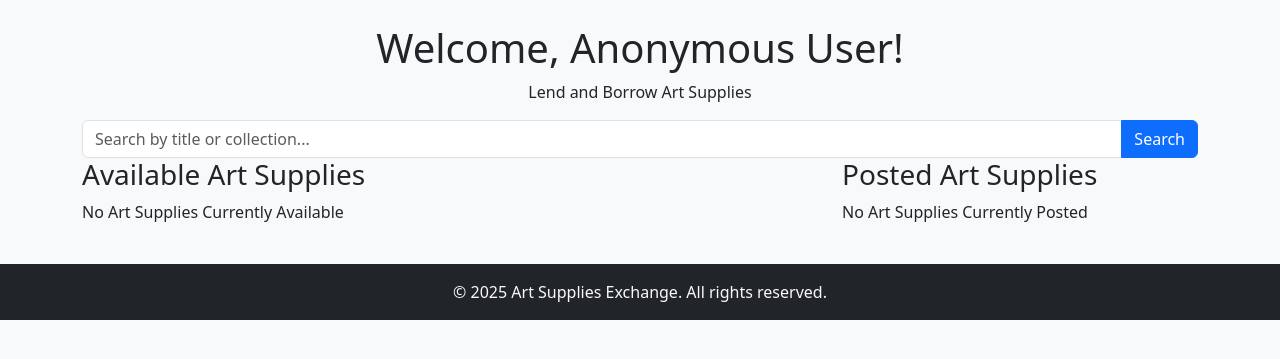
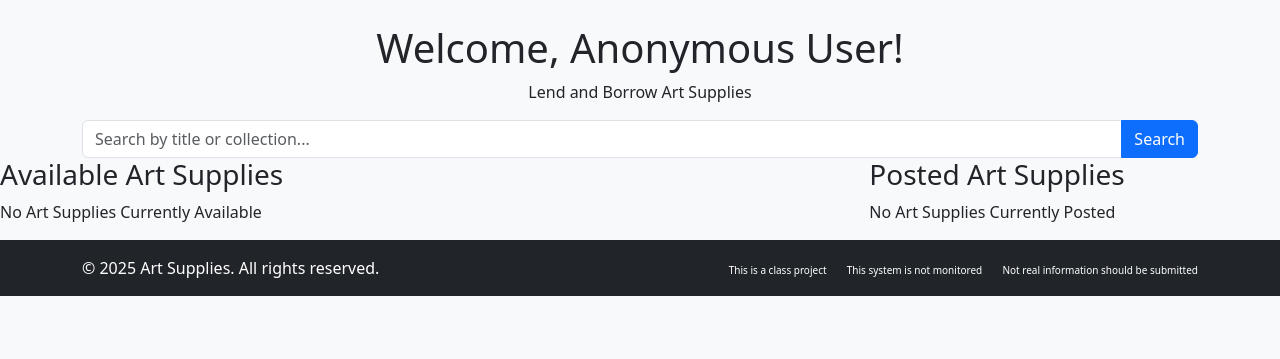
Before and after one commit to afiap333/art-library-afia, a Django app: page /anonymous/ in a window 1280 px wide. Shown: the part 56-415 px from the top of the page. Run offline with Django 5.2, Linux system fonts and the light colour scheme; data that the repository does not hold is empty; some libraries are stand-ins or nearby versions.

Commit message:
updated footer of anonymous user page

```diff
--- a/artlibrary/templates/artlibrary/anonymous.html
+++ b/artlibrary/templates/artlibrary/anonymous.html
@@ -35,9 +35,12 @@
         <p class="text-center">Lend and Borrow Art Supplies</p>
 
        <!-- Search Feature -->
-       <div class="input-group">
-        <input type="text" name="query" class="form-control" placeholder="Search by title or collection...">
-        <button type="submit" class="btn btn-primary">Search</button>
+        <form action="/search" method="GET">
+            <div class="input-group">
+                <input type="text" name="query" class="form-control" placeholder="Search by title or collection...">
+                <button type="submit" class="btn btn-primary">Search</button>
+            </div>
+        </form>
     </div>
 
         <div class="row">
@@ -76,13 +79,21 @@
 
     <!--Adding items pop up-->
 
-
     <!-- Footer -->
-    <footer class="bg-dark text-light text-center py-3 mt-4">
-        <div class="container">
-            <p class="mb-0">&copy; 2025 Art Supplies Exchange. All rights reserved.</p>
+<footer class="py-3 bg-dark text-white mt-auto bg-brown">
+    <div class="container">
+        <div class="row">
+            <div class="col-md-6">
+                <p class="mb-0">&copy; 2025 Art Supplies. All rights reserved.</p>
+            </div>
+            <div class="col-md-6 text-md-end">
+                <a href="#" class="text-white text-decoration-none me-3" style="font-size: 10px;">This is a class project</a>
+                <a href="#" class="text-white text-decoration-none me-3" style="font-size: 10px;">This system is not monitored</a>
+                <a href="#" class="text-white text-decoration-none" style="font-size: 10px;">Not real information should be submitted</a>
+            </div>
         </div>
-    </footer>
+    </div>
+</footer>
 
 </body>
 </html>
```
